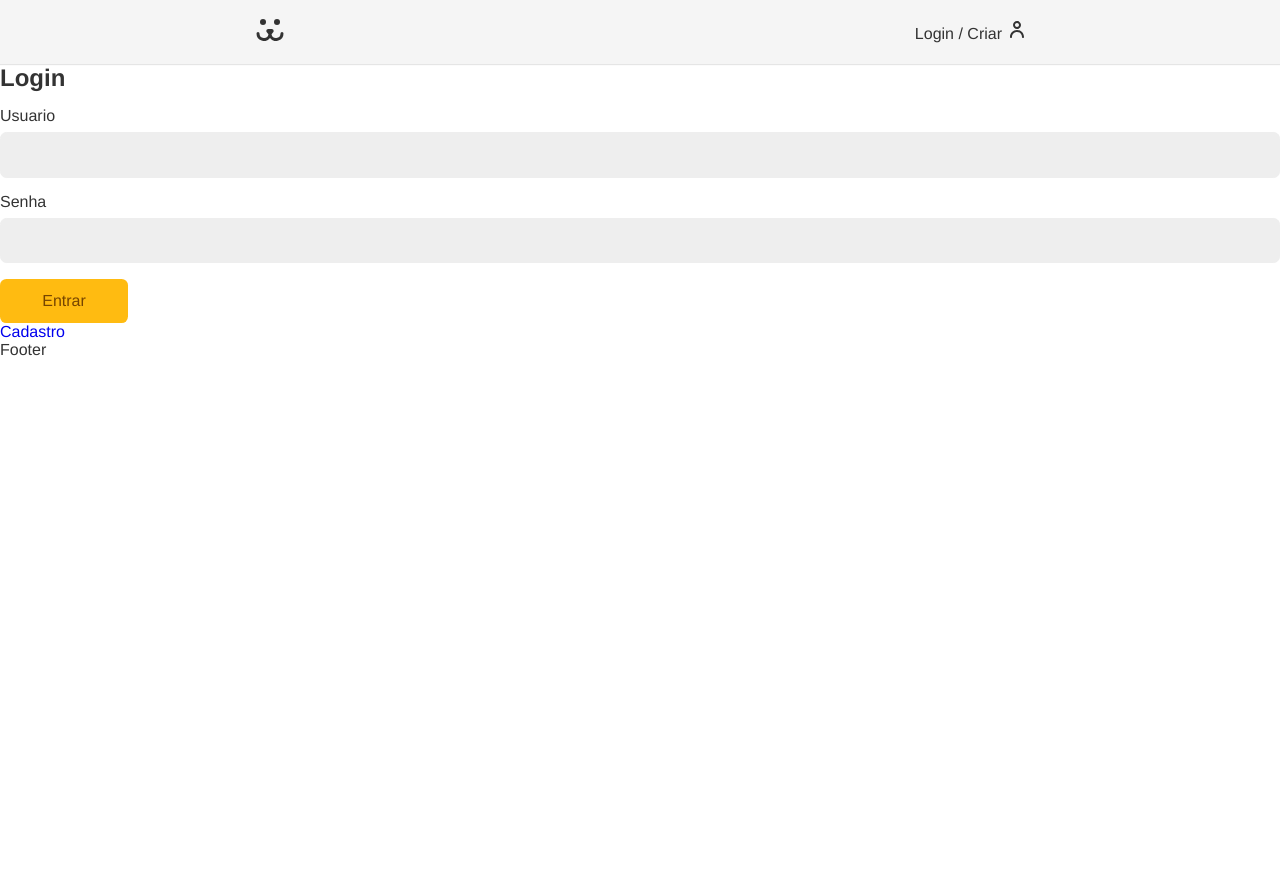
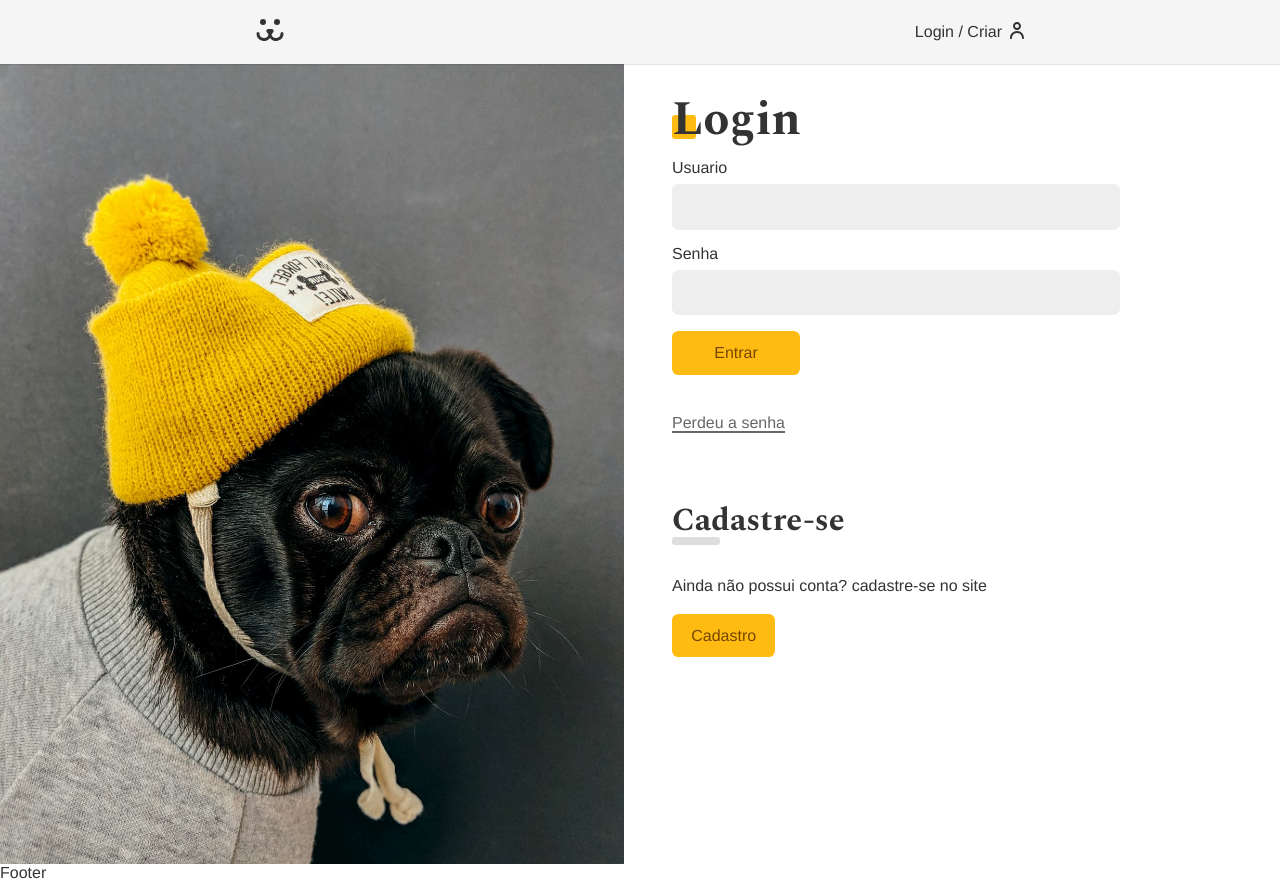
Before and after one commit to yurirps/SocialDogs, a React (Vite) app: page /login in a window 1280 px wide. Before the commit the page ends 800 px from the top, so only its background shows below. Built offline with nearby package versions, Linux system fonts and the light colour scheme.

Commit message:
Login Criar

```diff
--- a/src/App.css
+++ b/src/App.css
@@ -1,3 +1,5 @@
+@import url('https://fonts.googleapis.com/css2?family=Carter+One&family=Spectral:wght@700&display=swap');
+
 * {
     box-sizing: border-box;
 }
@@ -7,7 +9,7 @@
     margin: 0;
     color: #333;
     --type-first: Helvetica, Arial, sans-serif;
-    --type-second: 'Spectral', Georgia;
+    --type-second: 'Spectral', georgia;
     font-family: var(--type-first);
 }
 
@@ -39,9 +41,45 @@
 
 a {
     text-decoration: none;
+    color: #333;
 }
+
 .container {
     max-width: 50rem;
     padding: 0 1rem;
     margin: 0 auto;
 }
+
+.title {
+    font-family: var(--type-second);
+    line-height: 1;
+    font-size:  3rem;
+    margin: 1rem 0;
+    position: relative;
+}
+
+.title::after{
+    content: '';
+    display: block;
+    width: 1.5rem;
+    height: 1.5rem;
+    background: #fb1;
+    position: absolute;
+    bottom: 5px;
+    left: -5;
+    border-radius: 0.2rem;
+    z-index: -1;
+}
+
+.animeLeft {
+    opacity: 0;
+    transform: translate3d(-20px);
+    animation: animeLeft 0.3s forwards;
+}
+
+@keyframes animeLeft {
+    to {
+        opacity: 1;
+        transform: initial;
+    }
+}
--- a/src/Components/Header.module.css
+++ b/src/Components/Header.module.css
@@ -19,6 +19,7 @@
 }
 
 .login {
+    display: flex;
     color: #333;
 }
 
--- a/src/Components/Login/Login.jsx
+++ b/src/Components/Login/Login.jsx
@@ -5,15 +5,17 @@
 import LoginPasswordLost from './LoginPasswordLost';
 import LoginReset from './LoginReset';
 import { UserContext } from '../../UserContext';
+import styles from './Login.module.css'
 
 const Login = () => {
 
-  const {login} = React.useContext(UserContext)
+  const { login } = React.useContext(UserContext)
 
   if (login === true) return <Navigate to="/conta" />
 
   return (
-    <div>
+    <section className={styles.login}>
+      <div className={styles.forms}>
         <Routes>
           <Route path='/' element={<LoginForm />} />
           <Route path='criar' element={<LoginCreate />} />
@@ -21,6 +23,7 @@
           <Route path='resetar' element={<LoginReset />} />
         </Routes>
       </div>
+    </section>
   )
 }
 
--- /dev/null
+++ b/src/Components/Login/Login.module.css
@@ -0,0 +1,30 @@
+.login {
+    display: grid;
+    grid-template-columns: 1fr 1fr;
+    min-height: 100vh;
+    gap: 2rem;
+}
+
+.login::before {
+    display: block;
+    content: '';
+    background: url('../../Assets/login.jpg') no-repeat center center;
+    background-size: cover;
+}
+
+.forms {
+    max-width: 30rem;
+    padding: 1rem;
+}
+
+@media (max-width: 40rem) {
+    .login{
+        grid-template-columns: 1fr;
+    }
+    .login::before{
+        display: none;
+    }
+    .forms{
+        max-width: 100%;
+    }
+}
--- a/src/Components/Login/LoginCreate.jsx
+++ b/src/Components/Login/LoginCreate.jsx
@@ -1,10 +1,41 @@
 import React from 'react'
+import Input from '../Forms/Input'
+import Button from '../Forms/Button'
+import useForm from '../../Hooks/useForm'
+import { USER_POST } from '../../api'
+import { UserContext } from '../../UserContext'
 
 const LoginCreate = () => {
+  const username = useForm()
+  const email = useForm('email')
+  const password = useForm()
+
+  const {userLogin} = React.useContext(UserContext)
+
+ async function handleSubmit(event){
+    event.preventDefault()
+    const {url, options} = USER_POST ({
+      username: username.value,
+      email: email.value,
+      password: password.value,
+    })
+
+    const response = await fetch(url, options);
+    // só realiza o login se a resposta for ok
+    if(response.ok) userLogin(username.value, password.value)
+    console.log(response)
+  }
+
   return (
-    <div>
-        Login Criar
-    </div>
+    <section className='animeLeft'>
+        <h1 className='title'>Cadastre-se</h1>
+        <form onSubmit={handleSubmit}>
+          <Input label='Usuário' type="text" name='username' {...username} />
+          <Input label='Email' type="email" name='email' {...email} />
+          <Input label='Senha' type="password" name='password' {...password} />
+          <Button>Cadastrar</Button>
+        </form>
+    </section>
   )
 }
 
--- a/src/Components/Login/LoginForm.jsx
+++ b/src/Components/Login/LoginForm.jsx
@@ -4,6 +4,9 @@
 import Button from '../Forms/Button';
 import useForm from '../../Hooks/useForm';
 import { UserContext } from '../../UserContext';
+import Error from '../../Helper/Error';
+import styles from './LoginForm.module.css'
+import stylesBtn from '../Forms/Button.module.css'
 
 const LoginForm = () => {
 
@@ -21,9 +24,9 @@
     }
 
     return (
-        <section>
-            <h1>Login</h1>
-            <form action='' onSubmit={handleSubmit}>
+        <section className='animeLeft'>
+            <h1 className='title'>Login</h1>
+            <form className={styles.form} onSubmit={handleSubmit}>
                 <Input label="Usuario" type='text' name="username" {...username} />
                 <Input label="Senha" type="password" name="password" {...password} />
 
@@ -31,11 +34,15 @@
                 ) : (
                     <Button>Entrar</Button>
                 )}
+                <Error error={error} />
+            </form>
+            <Link className={styles.perdeu} to="/login/perdeu">Perdeu a senha</Link>
+            <div className={styles.cadastro}>
+                <h2 className={styles.subtitle}>Cadastre-se </h2>
+                <p>Ainda não possui conta? cadastre-se no site</p>
+                <Link className={stylesBtn.button} to="/login/criar">Cadastro</Link>
+            </div>
 
-                {error && <p>{error}</p>}
-            </form>
-
-            <Link to="/login/criar">Cadastro</Link>
         </section>
     )
 }
--- /dev/null
+++ b/src/Components/Login/LoginForm.module.css
@@ -0,0 +1,42 @@
+.form {
+    margin-bottom: 2rem;
+}
+
+.perdeu {
+    display: inline-block;
+    color: #666;
+    padding: 0.5rem 0;
+    line-height: 1;
+}
+
+.perdeu::after {
+    content: '';
+    height: 2px;
+    width: 100%;
+    background: currentColor;
+    display: block;
+}
+
+.cadastro {
+    margin-top: 4rem;
+}
+
+.cadastro p {
+    margin-top: 2rem;
+    margin-bottom: 2rem;
+}
+
+.subtitle {
+    font-family: var(--type-second);
+    line-height: 1;
+    font-size: 2rem;
+}
+
+.subtitle::after{
+    content: '';
+    display: block;
+    background: #ddd;
+    height: 0.5rem;
+    width: 3rem;
+    border-radius: 0.2rem;
+}
--- /dev/null
+++ b/src/Helper/Error.jsx
@@ -0,0 +1,9 @@
+import React from 'react'
+
+const Error = ({ error }) => {
+    if (!error) return null;
+
+    return <p style={{ color: '#f31', margin: '1rem 0' }}>{error}</p>
+}
+
+export default Error
--- a/src/api.jsx
+++ b/src/api.jsx
@@ -36,3 +36,16 @@
         }
     };
 }
+
+export function USER_POST(body) {
+    return {
+        url: API_URL + '/api/user',
+        options: {
+            method: 'POST',
+            headers: {
+                'Content-Type': 'application/json',
+            },
+            body: JSON.stringify(body)
+        }
+    };
+}
```
Lines whose indentation alone changed are shown as unchanged.
